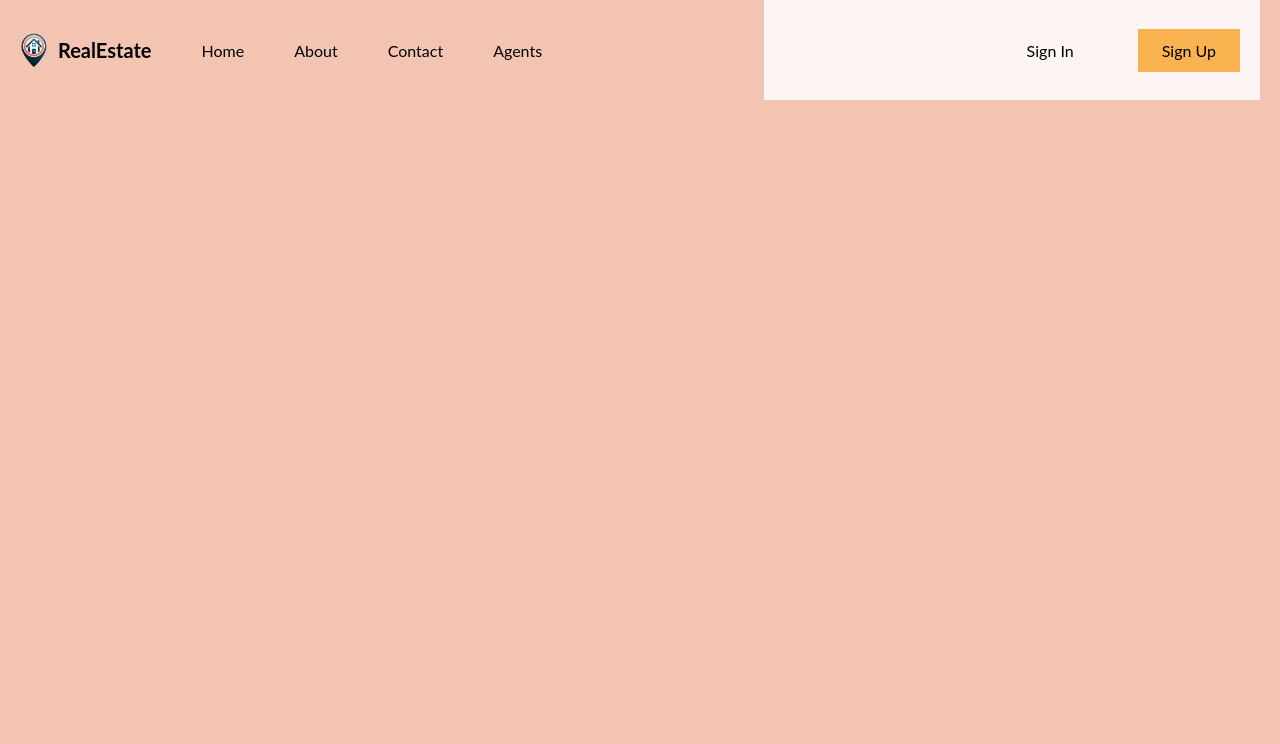
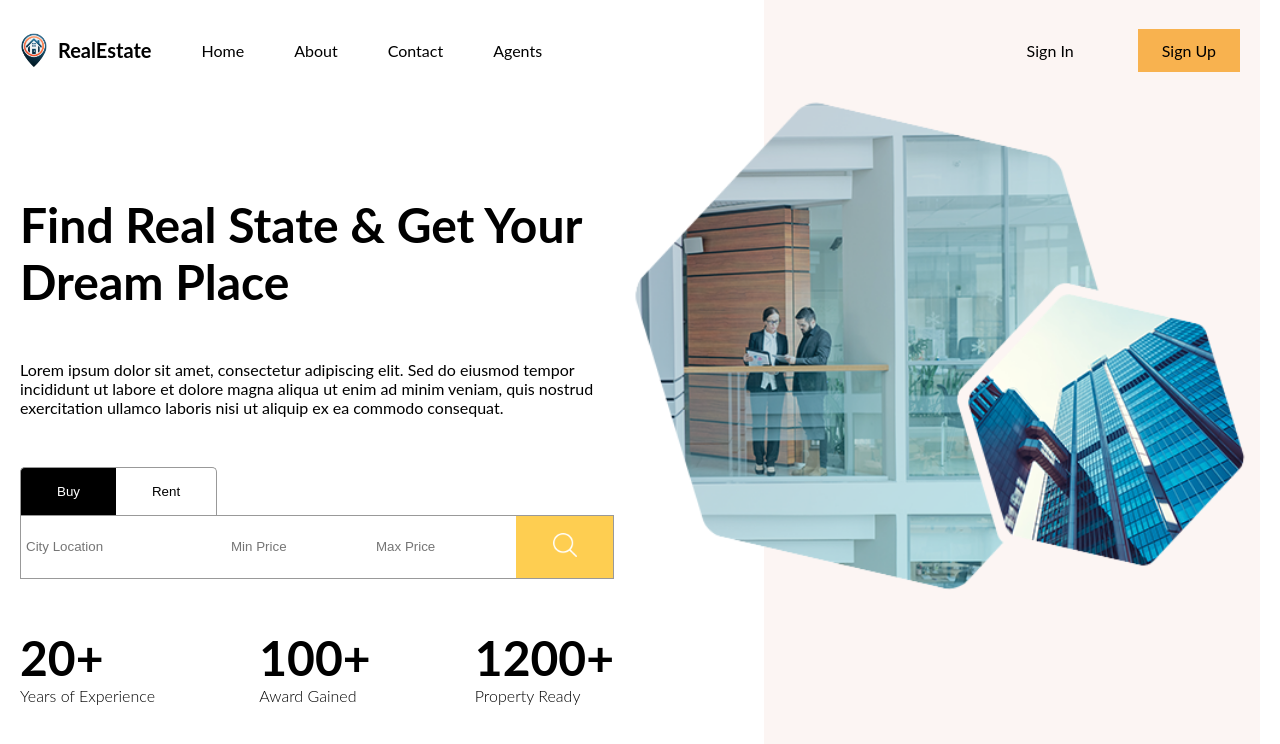
Before and after one commit to InduwaraGayashan001/Real-State-Booking-System, a React (Vite) app in the folder frontend/: page / in a window 1280 px wide. Shown: the top 744 px of the page. Built offline with nearby package versions, Linux system fonts and the light colour scheme.

Commit message:
Add Homepage

```diff
--- a/frontend/src/App.jsx
+++ b/frontend/src/App.jsx
@@ -1,10 +1,17 @@
 import "./layout.scss"
 import Navbar from "./components/navbar/Navbar"
+import HomePage from "./routes/homepage/homePage"
 
 function App() {
   return (
-    <div className= "layout">
-      <Navbar/>
+    <div className="layout">
+      <div className="navBar">
+        <Navbar />
+      </div>
+      <div className="content">
+        <HomePage />
+      </div>
+
     </div>
   )
 }
--- /dev/null
+++ b/frontend/src/components/searchBar/searchBar.jsx
@@ -0,0 +1,42 @@
+import "./searchBar.scss";
+import { useState } from 'react';
+
+const types = ["buy", "rent"];
+
+function SearchBar() {
+    const [query, setQuery] = useState({
+        type: "buy",
+        location: "",
+        minPrice: 0,
+        maxPrice: 0
+    });
+
+    const switchType = (val) => {
+         setQuery(prev=>({...prev, type: val}));
+    }
+  return (
+      <div className="searchBar">
+          <div className="type">
+              {types.map(type => (
+                  <button
+                      key={type}
+                      onClick={() => switchType(type)}
+                      className={query.type === type ? "active" : ""}>
+                      {type}
+                  </button>
+              ))}
+          </div>
+          <form>
+              <input type="text" name="location" placeholder="City Location" />
+              <input type="number" name="minPrice" min ={0} max ={10000000} placeholder="Min Price" />
+              <input type="number" name="maxPrice" min={0} max={10000000} placeholder="Max Price" />
+              <button>
+                  <img src="/search.png" alt="" />
+              </button>
+          </form>
+      </div>
+
+  );
+}
+
+export default SearchBar;
--- /dev/null
+++ b/frontend/src/components/searchBar/searchBar.scss
@@ -0,0 +1,90 @@
+@import "../../responsive.scss";
+
+.searchBar{
+    .type{
+        button{
+            padding: 16px 36px;
+            border: 1px solid #999;
+            cursor: pointer;
+            background-color: white;
+            text-transform: capitalize;
+            border-bottom: none;
+
+            &.active{
+                background-color: black;
+                color: white;
+            }
+
+            &:first-child{
+                border-top-left-radius: 5px;
+                border-right: none;
+            }
+
+            &:last-child{
+                border-top-right-radius: 5px;
+                border-left: none;
+            }
+
+        }
+    }
+
+    form{
+        border : 1px solid #999;
+        display: flex;
+        justify-content: space-between;
+        height: 64px;
+        gap: 5px;
+
+        @include sm{
+            flex-direction: column;
+            border: none;
+        }
+
+        input{
+            border: none;
+            padding: 0px 16px;
+            width: 200px;
+
+            @include lg{
+                padding: 0px 5px;
+
+                &:nth-child(2), &:nth-child(3){
+                    width: 140px;
+                }
+
+            }
+
+            @include md{
+                width: 200px;
+                &:nth-child(2), &:nth-child(3){
+                    width: 200px;
+                }
+
+            }
+
+            @include sm{
+                width: auto;
+                &:nth-child(2), &:nth-child(3){
+                    width: auto;
+                }
+                padding: 20px;
+                border : 1px solid #999;
+            }
+        }
+
+        button{
+            border: none;
+            cursor: pointer;
+            background-color: #fece51;
+            flex:1;
+
+            @include sm{
+                padding: 10px;
+            }
+
+            img{
+                width: 24px;
+            }
+        }
+    }
+}
--- a/frontend/src/layout.scss
+++ b/frontend/src/layout.scss
@@ -7,19 +7,25 @@
     margin-right: auto;
     padding-right: 20px;
     padding-left: 20px;
+    display: flex;
+    flex-direction: column;
 
     @include lg{
-        background-color: rgb(244, 196, 179);
+        //background-color: rgb(244, 196, 179);
         max-width: 1280px;
     }
 
     @include md{
-        background-color: rgb(192, 212, 249);
+        //background-color: rgb(192, 212, 249);
         max-width: 768px;
     }
 
     @include sm{
-        background-color: rgb(241, 186, 186);
+        //background-color: rgb(241, 186, 186);
         max-width: 640px;
     }
+
+    .content{
+        flex: 1;
+    }
 }
--- /dev/null
+++ b/frontend/src/routes/homePage/homePage.jsx
@@ -0,0 +1,39 @@
+import './homePage.scss';
+import SearchBar from '../../components/searchBar/searchBar';
+
+
+function HomePage() {
+    return (
+        <div className="homePage">
+            <div className="textContainer">
+                <div className="wrapper">
+                    <h1 className="title">Find Real State & Get Your Dream Place</h1>
+                    <p>
+                        Lorem ipsum dolor sit amet, consectetur adipiscing elit. Sed do eiusmod tempor incididunt ut labore et dolore magna aliqua
+                        ut enim ad minim veniam, quis nostrud exercitation ullamco laboris nisi ut aliquip ex ea commodo consequat.
+                    </p>
+                    <SearchBar />
+                    <div className="boxes">
+                        <div className="box">
+                            <h1>20+</h1>
+                            <h2>Years of Experience</h2>
+                        </div>
+                        <div className="box">
+                            <h1>100+</h1>
+                            <h2>Award Gained</h2>
+                        </div>
+                        <div className="box">
+                            <h1>1200+</h1>
+                            <h2>Property Ready</h2>
+                        </div>
+                    </div>
+                </div>
+            </div>
+            <div className="imgContainer">
+                <img src="/bg.png" alt="" />
+            </div>
+        </div>
+    )
+}
+
+export default HomePage;
--- /dev/null
+++ b/frontend/src/routes/homePage/homePage.scss
@@ -0,0 +1,78 @@
+@import '../../responsive.scss';
+
+.homePage{
+    display: flex;
+    height: 100%;
+
+    .textContainer{
+        flex: 3;
+
+        .wrapper{
+            padding-right: 150px;
+            display: flex;
+            flex-direction: column;
+            justify-content: center;
+            gap: 50px;
+            height: 100%;
+
+            @include md{
+                padding: 0;
+            }
+
+            @include sm{
+                justify-content: flex-start;
+            }
+
+            .title{
+                font-size: 64px;
+
+                @include lg{
+                    font-size: 48px;
+                }
+            }
+
+            .boxes{
+                display: flex;
+                justify-content: space-between;
+
+                @include sm{
+                    display: none;
+                }
+
+                h1{
+                    font-size: 36px;
+
+                    @include lg{
+                        font-size: 48px;
+                    }
+                }
+
+                h2{
+                    font-size: 16px;
+                    font-weight: 300;
+                }
+            }
+        }
+    }
+
+    .imgContainer{
+        flex: 2;
+        background-color: #fcf5f3;
+        position: relative;
+
+        @include md{
+            display: none;
+        }
+
+        img{
+            width: 130% ;
+            position:absolute;
+            right : 0;
+        }
+
+        @include lg{
+            width: 105%;
+        }
+
+    }
+}
```
Also changed, not shown: frontend/public/bg.png (added), frontend/public/search.png (added).
